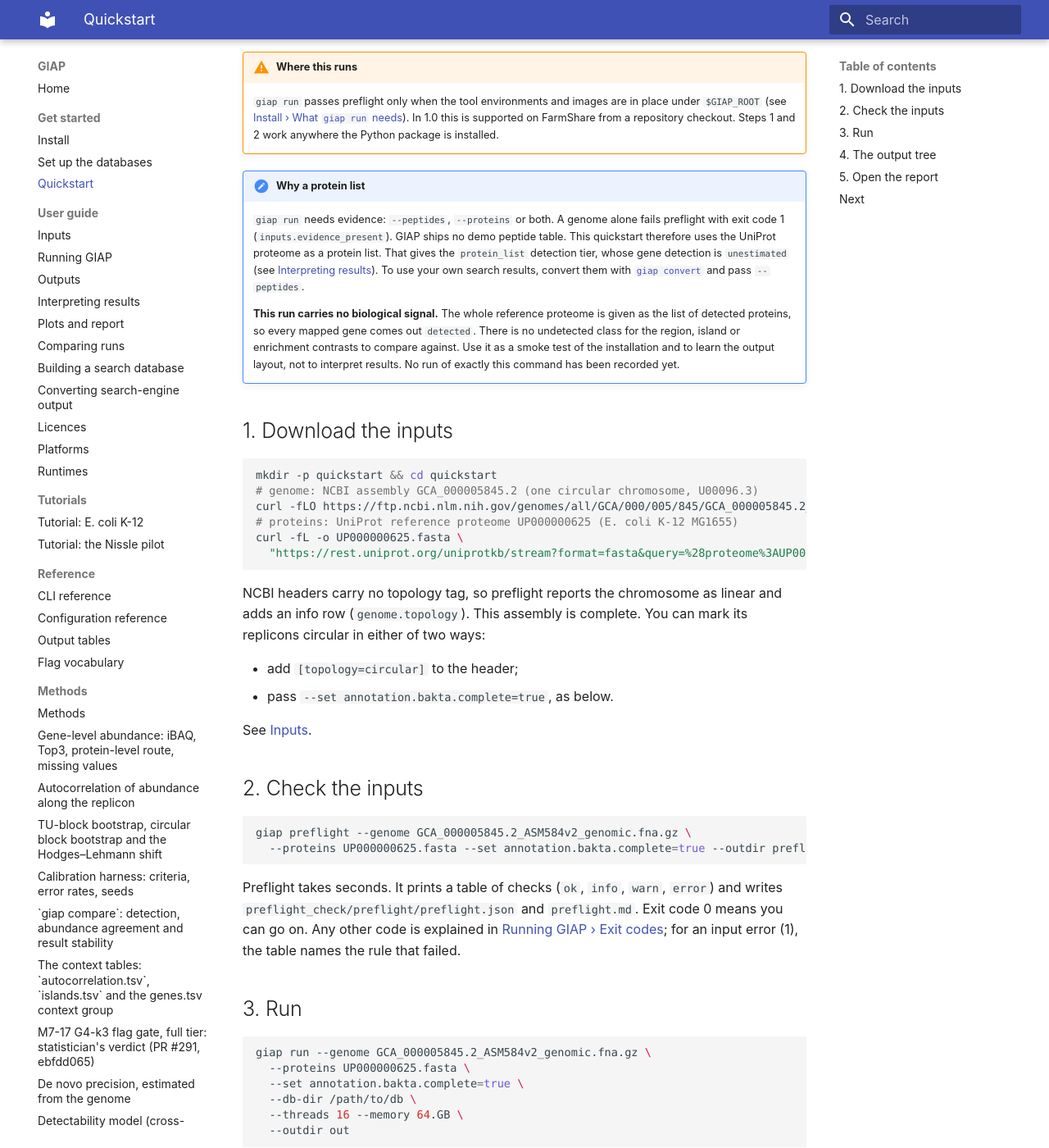
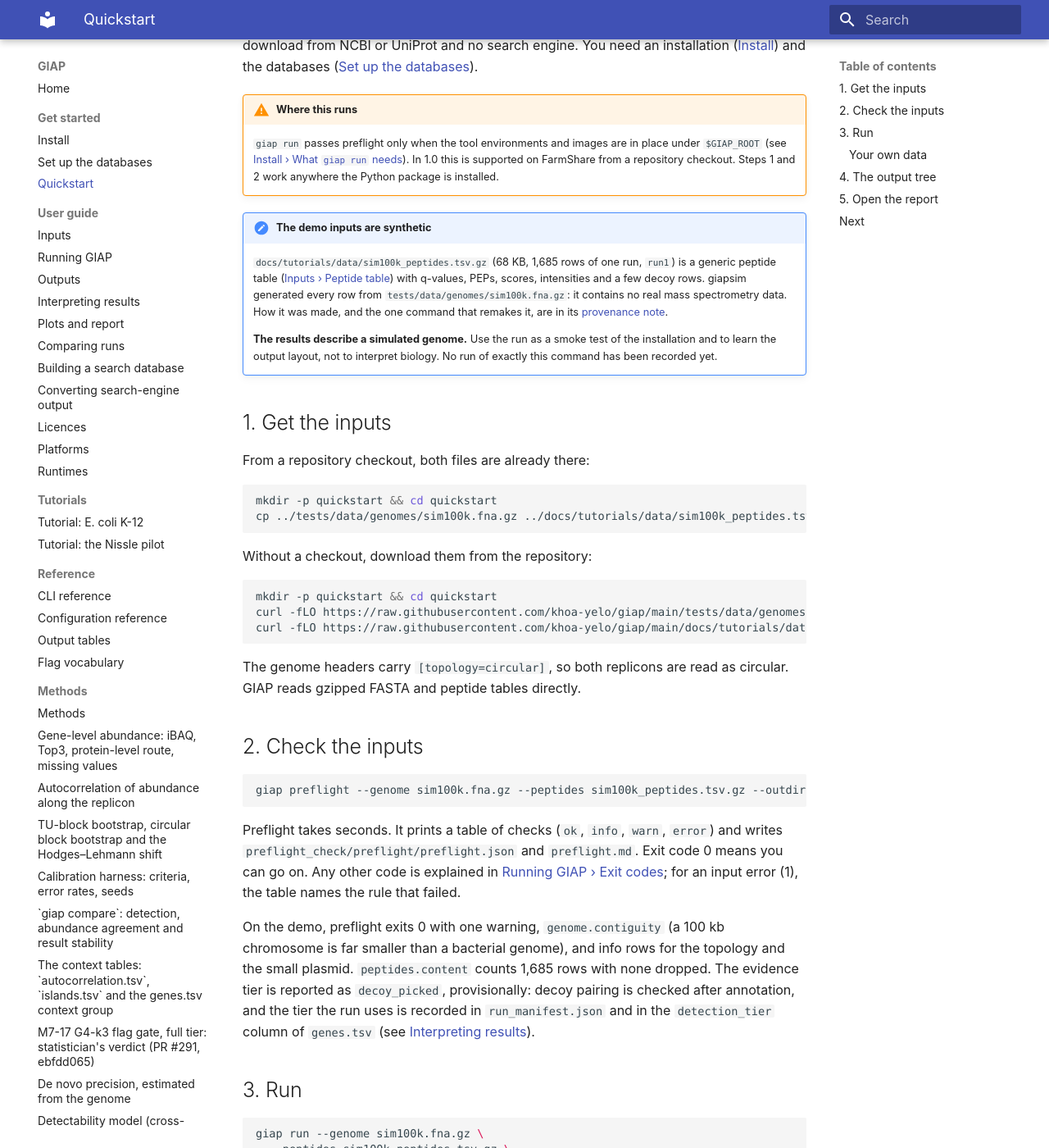
Before and after one commit to khoa-yelo/giap, an MkDocs documentation site: the page built from docs/get-started/quickstart.md, in a window 1280 px wide and 1400 px high, scrolled down 213 px. Shown: the whole window at 82% size. Built offline with MkDocs 1.6.1 and Material for MkDocs 9.7.7, drawn with Linux system fonts in a browser that asks for light colours; some of the changed text lies outside the part shown.

Commit message:
docs: quickstart demo peptide table from giapsim
Ship docs/tutorials/data/sim100k_peptides.tsv.gz (68 KB, 1,685 synthetic rows
of one run) for the committed SIM100K genome, a PROVENANCE note and
scripts/docs/make_demo_peptides.py (one offline command, --check mode). The
quickstart and the README now run giap preflight/run with --peptides on it;
the K-12 protein-list run moves to "Your own data".

Agent-Role: docs
Co-Authored-By: Claude Opus 5.5 <noreply@anthropic.com>
Claude-Session: https://claude.ai/code/session_01PrvuX9xr7fWwMTpHJxPSjm

````diff
--- a/docs/get-started/quickstart.md
+++ b/docs/get-started/quickstart.md
@@ -1,8 +1,10 @@
 # Quickstart
 
-This page runs GIAP once, from start to finish, on public inputs: the E. coli K-12 MG1655 genome
-from NCBI and the K-12 reference proteome from UniProt. You need an installation
-([Install](install.md)) and the databases ([Set up the databases](setup-databases.md)).
+This page runs GIAP once, from start to finish, on a small synthetic demo: the SIM100K genome
+(a 100 kb circular chromosome and an 8 kb plasmid) and a peptide table simulated for it. Both were
+made by giapsim, GIAP's test simulator, so the run needs no download from NCBI or UniProt and no
+search engine. You need an installation ([Install](install.md)) and the databases
+([Set up the databases](setup-databases.md)).
 
 !!! warning "Where this runs"
     `giap run` passes preflight only when the tool environments and images are in place under
@@ -10,46 +12,42 @@ from NCBI and the K-12 reference proteome from UniProt. You need an installation
     In 1.0 this is supported on FarmShare from a repository checkout. Steps 1 and 2 work anywhere
     the Python package is installed.
 
-!!! note "Why a protein list"
-    `giap run` needs evidence: `--peptides`, `--proteins` or both. A genome alone fails preflight
-    with exit code 1 (`inputs.evidence_present`). GIAP ships no demo peptide table. This quickstart
-    therefore uses the UniProt proteome as a protein list. That gives the `protein_list` detection
-    tier, whose gene detection is `unestimated` (see
-    [Interpreting results](../user-guide/interpreting-results.md#detection-tiers)). To use your own
-    search results, convert them with [`giap convert`](../user-guide/convert.md) and pass
-    `--peptides`.
+!!! note "The demo inputs are synthetic"
+    `docs/tutorials/data/sim100k_peptides.tsv.gz` (68 KB, 1,685 rows of one run, `run1`) is a
+    generic peptide table ([Inputs › Peptide table](../user-guide/inputs.md#peptide-table-peptidestsv))
+    with q-values, PEPs, scores, intensities and a few decoy rows. giapsim generated every row from
+    `tests/data/genomes/sim100k.fna.gz`: it contains no real mass spectrometry data. How it was made,
+    and the one command that remakes it, are in its
+    [provenance note](../tutorials/data/PROVENANCE.md).
 
-    **This run carries no biological signal.** The whole reference proteome is given as the list
-    of detected proteins, so every mapped gene comes out `detected`. There is no undetected class
-    for the region, island or enrichment contrasts to compare against. Use it as a smoke test of
-    the installation and to learn the output layout, not to interpret results. No run of exactly
-    this command has been recorded yet.
+    **The results describe a simulated genome.** Use the run as a smoke test of the installation
+    and to learn the output layout, not to interpret biology. No run of exactly this command has
+    been recorded yet.
 
-## 1. Download the inputs
+## 1. Get the inputs
+
+From a repository checkout, both files are already there:
 
 ```bash
 mkdir -p quickstart && cd quickstart
-# genome: NCBI assembly GCA_000005845.2 (one circular chromosome, U00096.3)
-curl -fLO https://ftp.ncbi.nlm.nih.gov/genomes/all/GCA/000/005/845/GCA_000005845.2_ASM584v2/GCA_000005845.2_ASM584v2_genomic.fna.gz
-# proteins: UniProt reference proteome UP000000625 (E. coli K-12 MG1655)
-curl -fL -o UP000000625.fasta \
-  "https://rest.uniprot.org/uniprotkb/stream?format=fasta&query=%28proteome%3AUP000000625%29"
+cp ../tests/data/genomes/sim100k.fna.gz ../docs/tutorials/data/sim100k_peptides.tsv.gz .
 ```
 
-NCBI headers carry no topology tag, so preflight reports the chromosome as linear and adds an info
-row (`genome.topology`). This assembly is complete. You can mark its replicons circular in either
-of two ways:
+Without a checkout, download them from the repository:
 
-- add ` [topology=circular]` to the header;
-- pass `--set annotation.bakta.complete=true`, as below.
+```bash
+mkdir -p quickstart && cd quickstart
+curl -fLO https://raw.githubusercontent.com/khoa-yelo/giap/main/tests/data/genomes/sim100k.fna.gz
+curl -fLO https://raw.githubusercontent.com/khoa-yelo/giap/main/docs/tutorials/data/sim100k_peptides.tsv.gz
+```
 
-See [Inputs](../user-guide/inputs.md#genome-fasta).
+The genome headers carry ` [topology=circular]`, so both replicons are read as circular. GIAP
+reads gzipped FASTA and peptide tables directly.
 
 ## 2. Check the inputs
 
 ```bash
-giap preflight --genome GCA_000005845.2_ASM584v2_genomic.fna.gz \
-  --proteins UP000000625.fasta --set annotation.bakta.complete=true --outdir preflight_check
+giap preflight --genome sim100k.fna.gz --peptides sim100k_peptides.tsv.gz --outdir preflight_check
 ```
 
 Preflight takes seconds. It prints a table of checks (`ok`, `info`, `warn`, `error`) and writes
@@ -57,12 +55,18 @@ Preflight takes seconds. It prints a table of checks (`ok`, `info`, `warn`, `err
 Any other code is explained in [Running GIAP › Exit codes](../user-guide/run.md#exit-codes); for
 an input error (1), the table names the rule that failed.
 
+On the demo, preflight exits 0 with one warning, `genome.contiguity` (a 100 kb chromosome is far
+smaller than a bacterial genome), and info rows for the topology and the small plasmid.
+`peptides.content` counts 1,685 rows with none dropped. The evidence tier is reported as
+`decoy_picked`, provisionally: decoy pairing is checked after annotation, and the tier the run
+uses is recorded in `run_manifest.json` and in the `detection_tier` column of `genes.tsv` (see
+[Interpreting results](../user-guide/interpreting-results.md#detection-tiers)).
+
 ## 3. Run
 
 ```bash
-giap run --genome GCA_000005845.2_ASM584v2_genomic.fna.gz \
-  --proteins UP000000625.fasta \
-  --set annotation.bakta.complete=true \
+giap run --genome sim100k.fna.gz \
+  --peptides sim100k_peptides.tsv.gz \
   --db-dir /path/to/db \
   --threads 16 --memory 64.GB \
   --outdir out
@@ -72,6 +76,29 @@ giap run --genome GCA_000005845.2_ASM584v2_genomic.fna.gz \
 machine: see [Install › Execution profiles](install.md#execution-profiles) and
 [Platforms](../user-guide/platforms.md). If a run stops, rerun the same command with `--resume`.
 Measured runtimes: see [Runtimes](../user-guide/runtimes.md).
+
+### Your own data
+
+To run on a real genome, pass its FASTA and your search results. Convert DIA-NN or Cascadia
+output with [`giap convert`](../user-guide/convert.md), then pass the table with `--peptides`.
+Without a peptide table, a protein list works too: for example the E. coli K-12 MG1655 assembly
+GCA_000005845.2 from NCBI with the UniProt reference proteome UP000000625:
+
+```bash
+curl -fLO https://ftp.ncbi.nlm.nih.gov/genomes/all/GCA/000/005/845/GCA_000005845.2_ASM584v2/GCA_000005845.2_ASM584v2_genomic.fna.gz
+curl -fL -o UP000000625.fasta \
+  "https://rest.uniprot.org/uniprotkb/stream?format=fasta&query=%28proteome%3AUP000000625%29"
+giap run --genome GCA_000005845.2_ASM584v2_genomic.fna.gz \
+  --proteins UP000000625.fasta \
+  --set annotation.bakta.complete=true \
+  --db-dir /path/to/db --outdir out_k12
+```
+
+A protein list gives the `protein_list` detection tier, whose gene detection is `unestimated`.
+Giving a whole reference proteome as the list marks every mapped gene `detected`, so the region,
+island and enrichment contrasts have nothing to compare against.
+NCBI headers carry no topology tag; `--set annotation.bakta.complete=true` marks the replicons of
+this complete assembly circular (see [Inputs](../user-guide/inputs.md#genome-fasta)).
 
 ## 4. The output tree
 
--- /dev/null
+++ b/docs/tutorials/data/PROVENANCE.md
@@ -0,0 +1,36 @@
+# Demo peptide table: provenance
+
+`sim100k_peptides.tsv.gz` is the quickstart's demo peptide table. It is **synthetic**: giapsim, the
+GIAP test simulator (`tests/sim/giapsim`), generated every row. It contains no real mass
+spectrometry data, no DIA-NN output and no pilot data.
+
+- Genome: the table belongs to `tests/data/genomes/sim100k.fna.gz` (the SIM100K genome, one 100 kb
+  circular chromosome and one 8 kb circular plasmid; see `tests/data/genomes/PROVENANCE.md`). The
+  generator checks that the genome it simulates is byte-identical to that file.
+- Simulator: giapsim at repository commit `f80fb217` (last change to `tests/sim/giapsim`:
+  `e2e847bd`), Python 3.12.3, NumPy 2.5.4.
+- Configuration: `SIM100K` with `proteomics=ProteomicsConfig(n_runs=1)`, all other proteomics
+  settings at their defaults (tryptic peptides of 7–30 aa, 1 % wrong peptides, unscored decoys
+  that name `rev_` proteins, `search_db = same`).
+- Seed: `SIM100K_SEED` = 20261014.
+- Command, from a repository checkout (no network access):
+
+  ```bash
+  python scripts/docs/make_demo_peptides.py           # writes the table
+  python scripts/docs/make_demo_peptides.py --check   # exits 1 if the committed table differs
+  ```
+
+- Gzip: Python `gzip.compress(..., compresslevel=9, mtime=0)`; `--check` compares the
+  uncompressed bytes.
+- Contents: 1,685 rows (1,668 target and 17 decoy rows) of one run, `run1`, in the generic peptide
+  table format (see [Inputs › Peptide table](../../user-guide/inputs.md#peptide-table-peptidestsv)):
+  `peptide`, `protein_ids`, `q_value`, `pep`, `score`, `is_decoy`, `intensity`, `run`, `charge`,
+  `spectrum_id`, `source`, `search_db`.
+- Size: 68,421 bytes.
+
+## Checksums (sha256)
+
+```text
+b7b7f7b11eda77383d25dfe1558ce1beb36dd430850628f74fb507c1a928654d  sim100k_peptides.tsv (uncompressed)
+4894177927b371ad472d5cabb3c12155df965346f22a063f12993a31fc09da3b  sim100k_peptides.tsv.gz
+```
````
Also changed, not shown: README.md (+7 -4 lines), scripts/docs/make_demo_peptides.py (added, +67 -0 lines), 1 other file.
